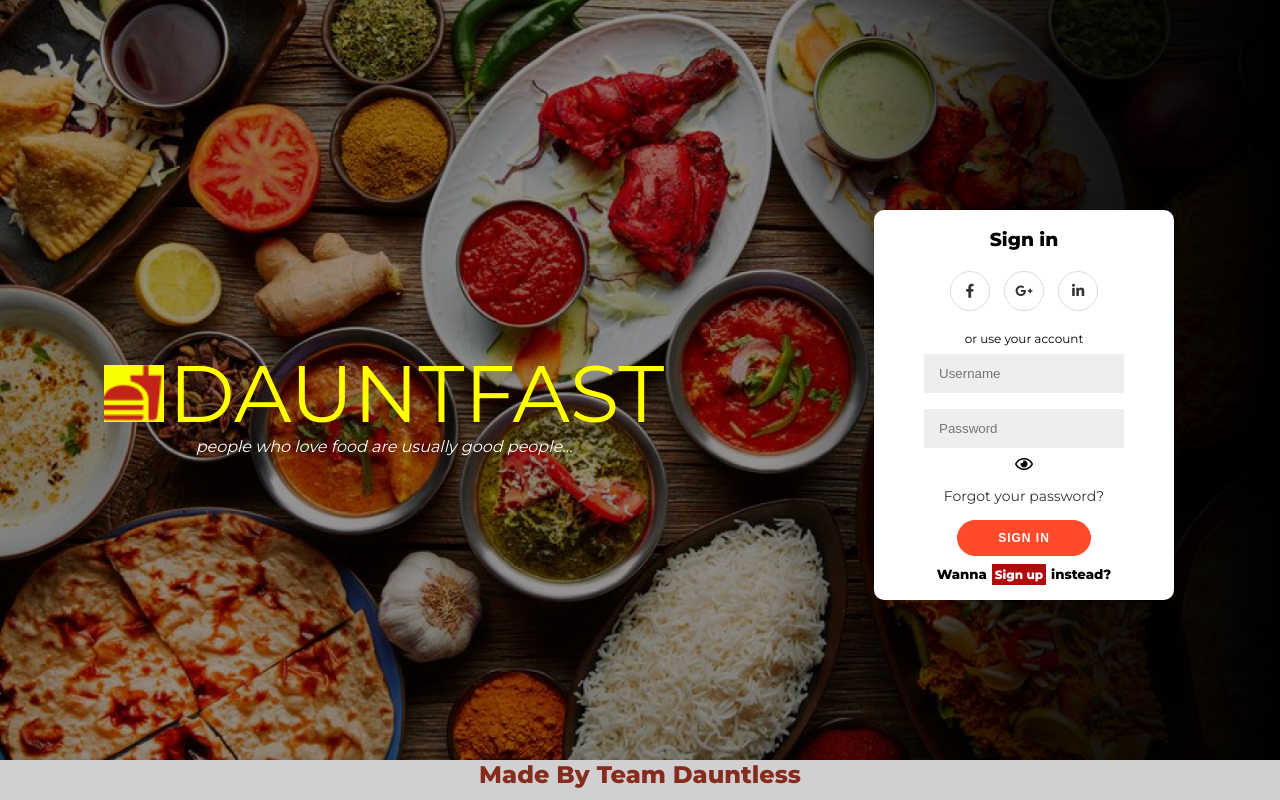
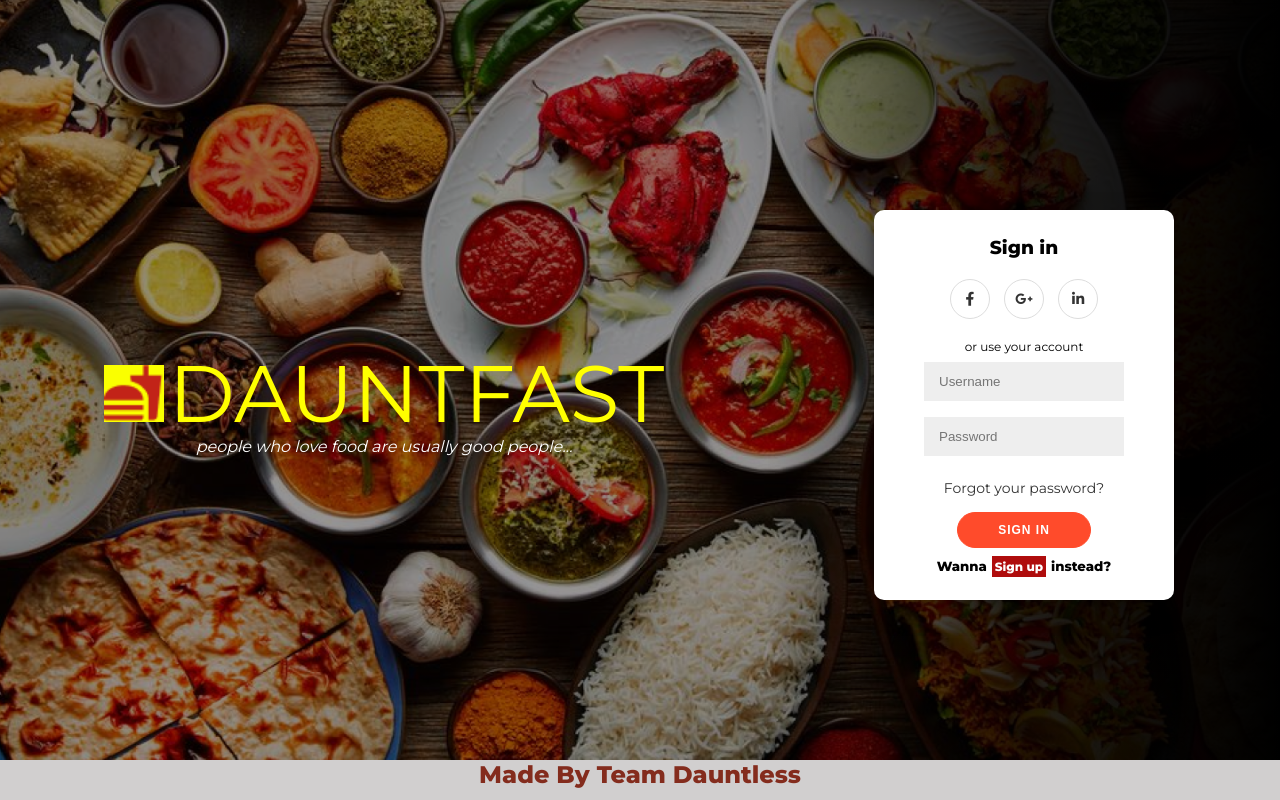
Before and after one commit to MmedaraU/team-dauntless, a PHP site: page /login.php in a window 1280 px wide. Run offline with PHP 8.4, Linux system fonts and the light colour scheme; some libraries are stand-ins or nearby versions.

Commit message:
Update login.php

```diff
--- a/login.php
+++ b/login.php
@@ -80,7 +80,7 @@
                             <span style="color:red;"><?php echo $msg;?></span>
                             <?php } ?>
                         <input type="username" placeholder="Username" name="Username" required/>
-                        <input type="password" placeholder="Password" name="Password" required/><i class="far fa-eye pos" id="icon"></i>
+                        <input type="password" placeholder="Password" name="Password" required/>
                         <a href="#">Forgot your password?</a>
                         <button type="submit" name="Submit" value="Login">Sign In</button>
                         <h5 class="signing">Wanna <span class="sign-up">Sign up</span> instead?</h5>
```
